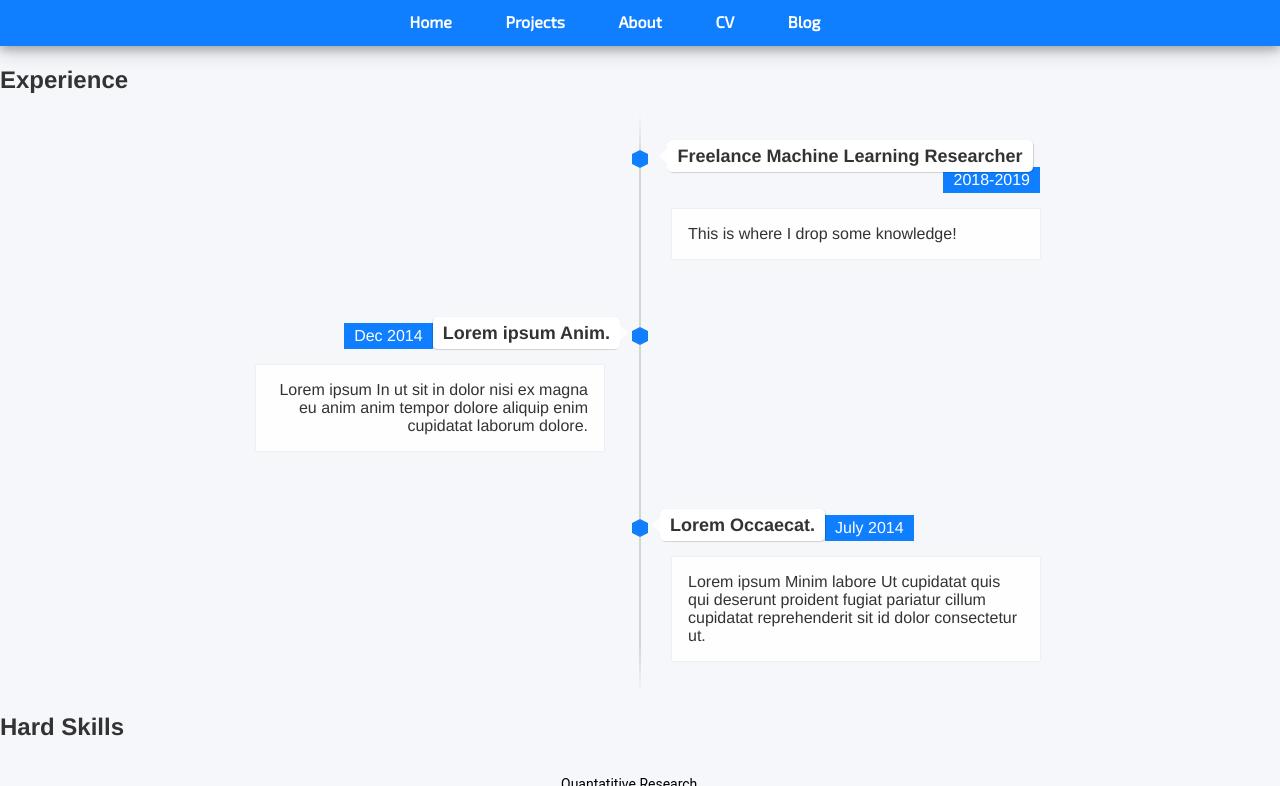
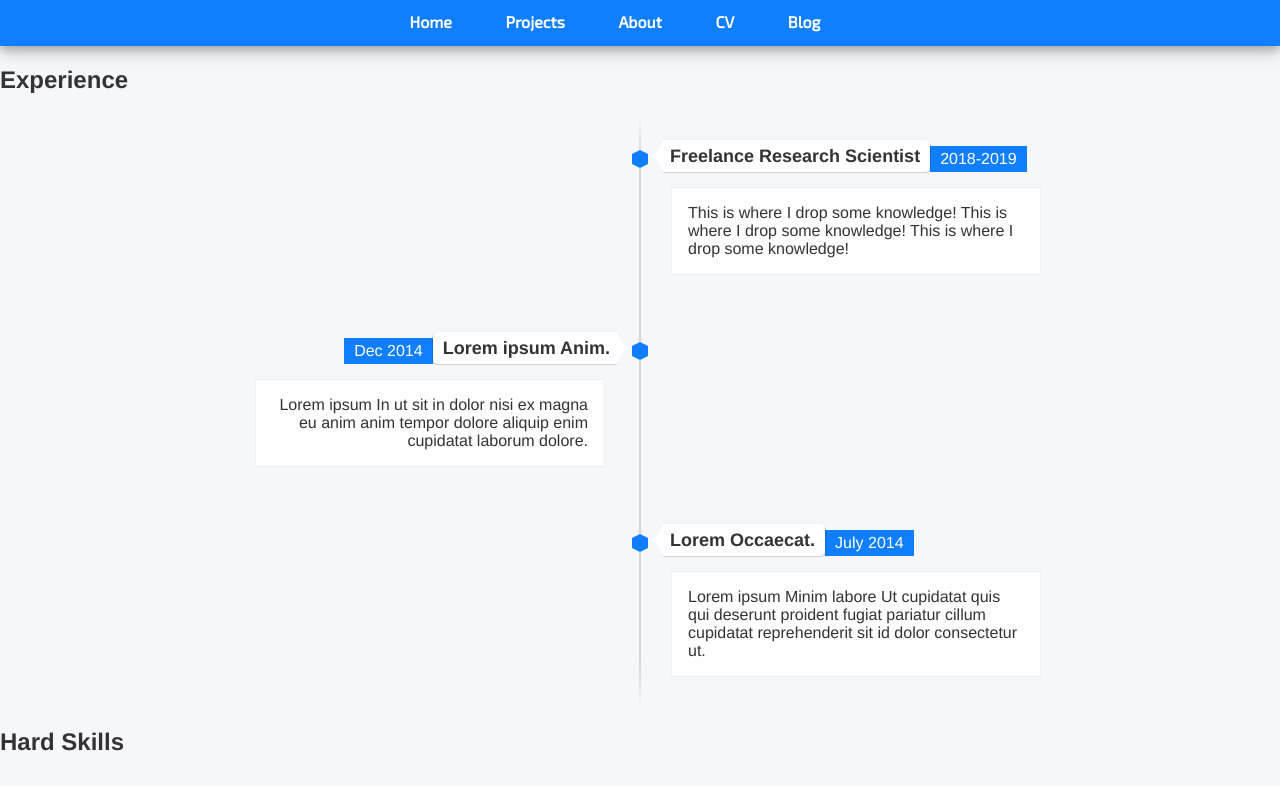
Before and after one commit to mayabenowitz/mayabenowitz.github.io, a Jekyll site: the page built from index.html, in a window 1280 px wide and 900 px high, scrolled down 790 px, cut to the strip 114-900 px from the top of the window. Built offline with Jekyll 4.4.1, drawn with Linux system fonts in a browser that asks for light colours; nearby versions of some CDN libraries.

Commit message:
Update index.html

```diff
--- a/index.html
+++ b/index.html
@@ -13,10 +13,10 @@ title: Maya Benowitz
     <div class="direction-r">
       <div class="flag-wrapper">
         <span class="hexa"></span>
-        <span class="flag">Freelance Machine Learning Researcher</span>
+        <span class="flag">Freelance Research Scientist</span>
         <span class="time-wrapper"><span class="time">2018-2019</span></span>
       </div>
-      <div class="desc">This is where I drop some knowledge!</div>
+      <div class="desc">This is where I drop some knowledge! This is where I drop some knowledge! This is where I drop some knowledge!</div>
     </div>
   </li>
 
```
